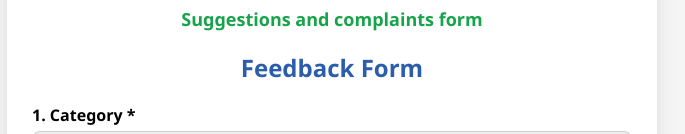
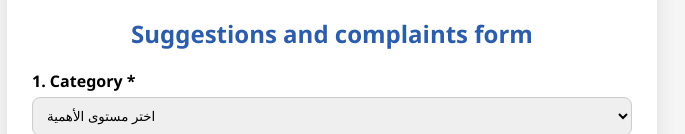
Before and after one commit to sakan-feedback/sakan-feedback-app, a website: page public/index.html in a window 1280 px wide. Both pictures are taken after a click on the element "🌐 EN / AR". Shown: the part 209-343 px from the top of the page, without its empty margins (308-993 px from the left). Drawn offline with Linux system fonts and the light colour scheme.

Commit message:
Update index.html

```diff
--- a/public/index.html
+++ b/public/index.html
@@ -161,7 +161,7 @@ button:hover {
 let isArabic = true;
 
 const siteArabic = "استمارة الاقتراحات والشكاوي";
-const siteEnglish = "Suggestions and complaints form";
+const siteEnglish = "";
 
 function toggleLang() {
   isArabic = !isArabic;
@@ -170,7 +170,7 @@ function toggleLang() {
     document.body.dir = "ltr";
 
     document.getElementById("siteName").innerText = siteEnglish;
-    title.innerText = "Feedback Form";
+    title.innerText = "Suggestions and complaints form";
     categoryLabel.innerText = "1. Category *";
     typeLabel.innerText = "2. Type *";
     descLabel.innerText = "3. Description *";
```
